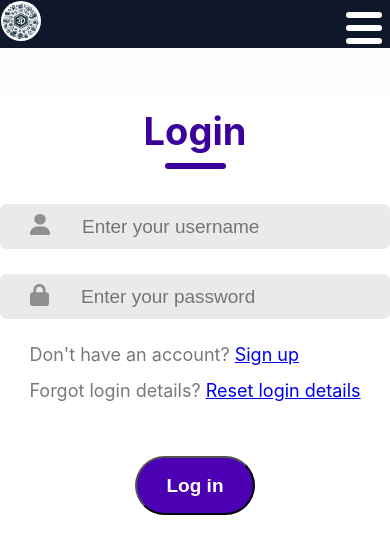
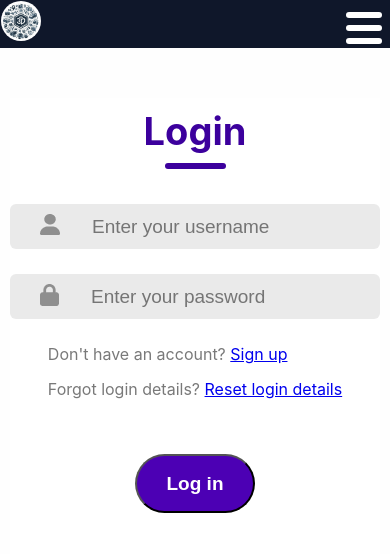
Before and after one commit to 19ec94/interactive-3d-web-design, a React (Create React App) app: page /login in a window 390 px wide. Shown: the top 554 px of the page. Built offline with nearby package versions, Linux system fonts and the light colour scheme.

Commit message:
Add style marging for mobile view <480px

```diff
--- a/src/components/Login.css
+++ b/src/components/Login.css
@@ -90,3 +90,13 @@
   font-weight: 700;
   cursor: pointer;
 }
+
+@media (max-width: 480px) {
+  .container {
+    margin-left: 10px;
+    margin-right: 10px;
+  }
+  .link-to-container {
+    font-size: 1rem;
+  }
+}
```
